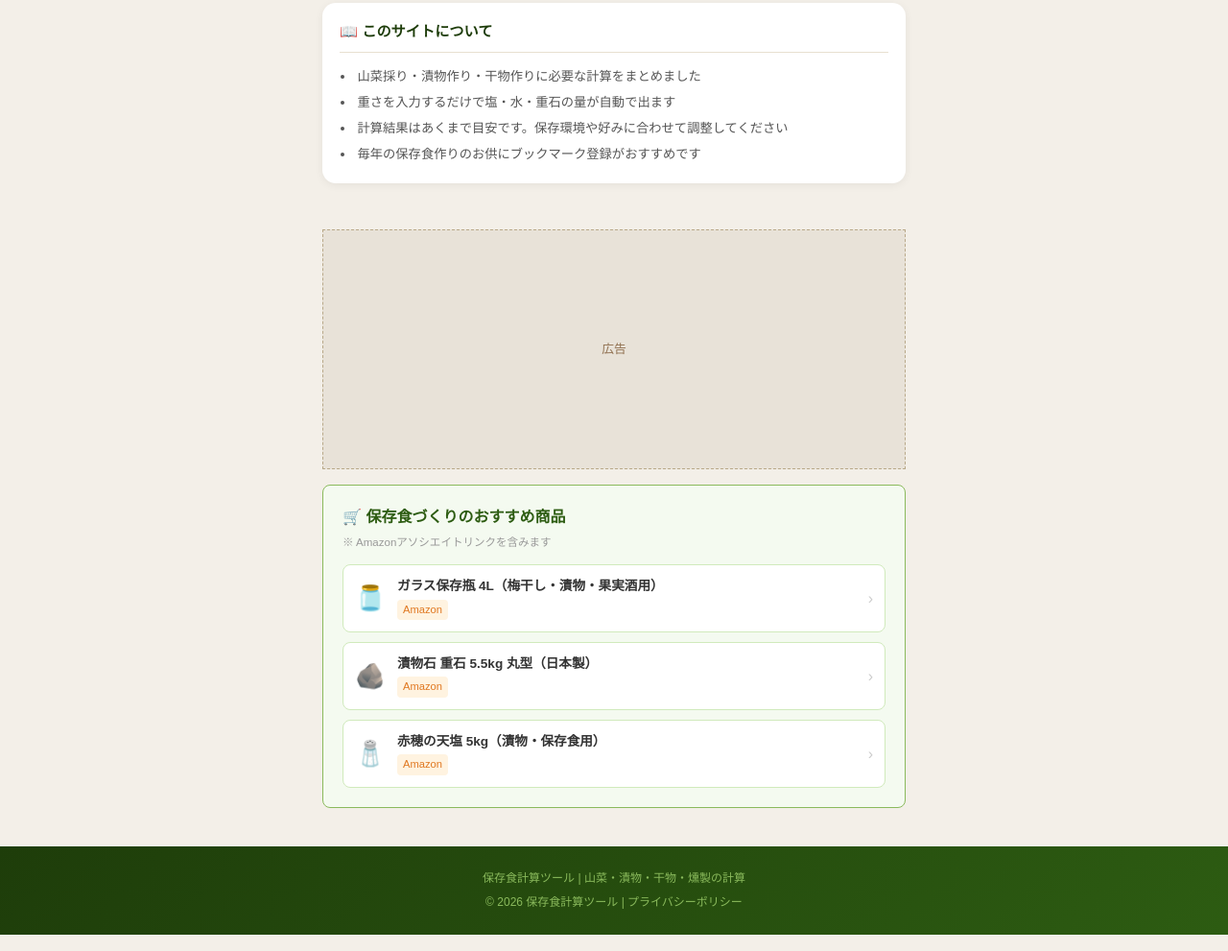
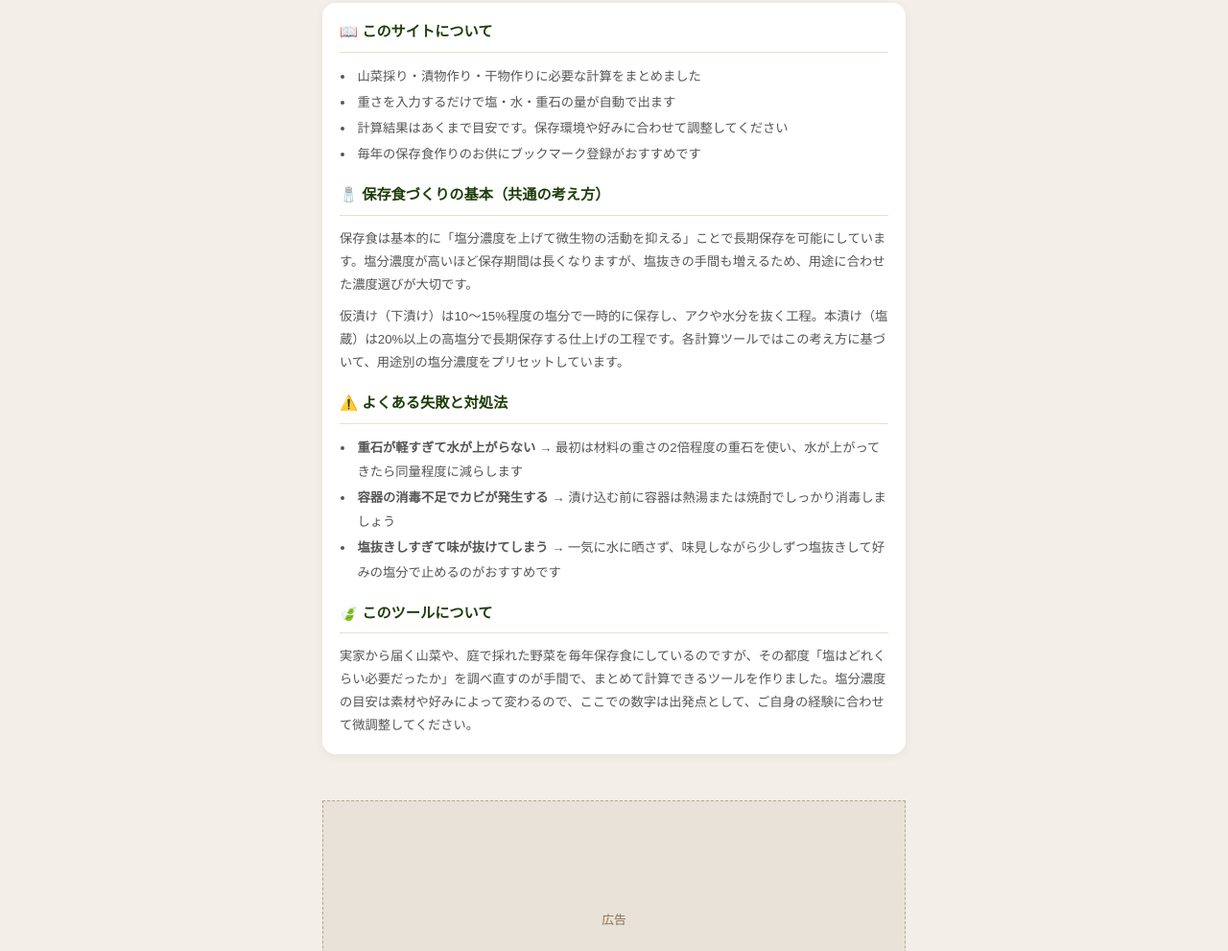
Before and after one commit to tomo3104/hozonshoku-tools, a plain HTML site: page index.html in a window 1280 px wide. Shown: the part 1840-2831 px from the top of the page at 96% size. Drawn offline with Linux system fonts and the light colour scheme.

Commit message:
ガイド・早見表・対処法・運営者情報を追加してコンテンツを充実化

```diff
--- a/index.html
+++ b/index.html
@@ -292,6 +292,20 @@
       <li>計算結果はあくまで目安です。保存環境や好みに合わせて調整してください</li>
       <li>毎年の保存食作りのお供にブックマーク登録がおすすめです</li>
     </ul>
+
+    <h2 style="margin-top:18px;">🧂 保存食づくりの基本（共通の考え方）</h2>
+    <p style="font-size:0.83rem; color:#555; line-height:1.8; margin-bottom:10px;">保存食は基本的に「塩分濃度を上げて微生物の活動を抑える」ことで長期保存を可能にしています。塩分濃度が高いほど保存期間は長くなりますが、塩抜きの手間も増えるため、用途に合わせた濃度選びが大切です。</p>
+    <p style="font-size:0.83rem; color:#555; line-height:1.8;">仮漬け（下漬け）は10〜15%程度の塩分で一時的に保存し、アクや水分を抜く工程。本漬け（塩蔵）は20%以上の高塩分で長期保存する仕上げの工程です。各計算ツールではこの考え方に基づいて、用途別の塩分濃度をプリセットしています。</p>
+
+    <h2 style="margin-top:18px;">⚠️ よくある失敗と対処法</h2>
+    <ul>
+      <li><strong>重石が軽すぎて水が上がらない</strong> → 最初は材料の重さの2倍程度の重石を使い、水が上がってきたら同量程度に減らします</li>
+      <li><strong>容器の消毒不足でカビが発生する</strong> → 漬け込む前に容器は熱湯または焼酎でしっかり消毒しましょう</li>
+      <li><strong>塩抜きしすぎて味が抜けてしまう</strong> → 一気に水に晒さず、味見しながら少しずつ塩抜きして好みの塩分で止めるのがおすすめです</li>
+    </ul>
+
+    <h2 style="margin-top:18px;">🍃 このツールについて</h2>
+    <p style="font-size:0.83rem; color:#555; line-height:1.8;">実家から届く山菜や、庭で採れた野菜を毎年保存食にしているのですが、その都度「塩はどれくらい必要だったか」を調べ直すのが手間で、まとめて計算できるツールを作りました。塩分濃度の目安は素材や好みによって変わるので、ここでの数字は出発点として、ご自身の経験に合わせて微調整してください。</p>
   </div>
 
 </div>
```
